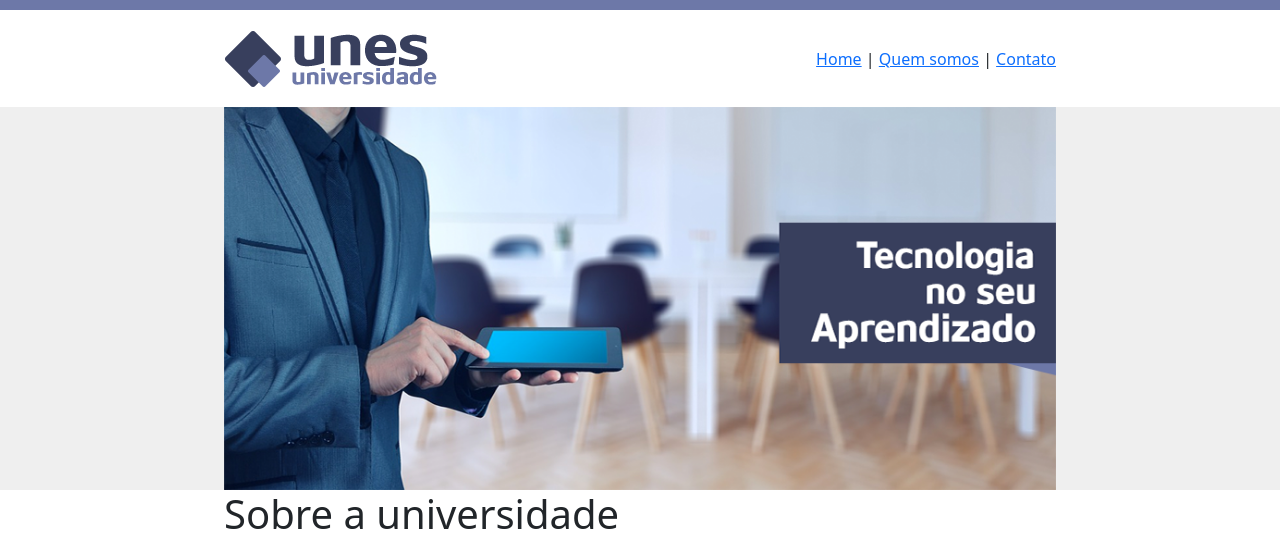
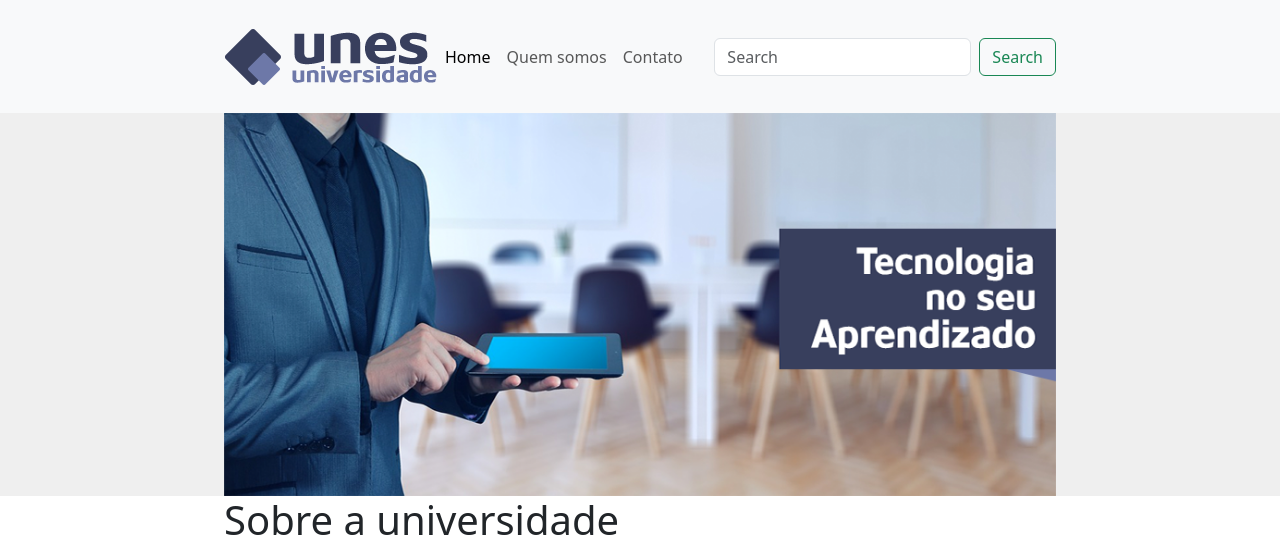
Before and after one commit to yrnThiago/Desafio_2, a Flask app: page /home in a window 1280 px wide. Shown: the top 546 px of the page. Run offline with Flask 3, Linux system fonts and the light colour scheme.

Commit message:
feat: add nav bootstrap component (2)

```diff
--- a/app/templates/base.html
+++ b/app/templates/base.html
@@ -10,18 +10,33 @@
     {% block head %}{% endblock %}
 </head>
 <body>
-    <div class="header__background__linha_azul"></div>
-    <header class="cabecalho">
-        <a href="{{ url_for('home.home') }}">
-            <img src="static/imagens/logo.png" alt="Logo da UNES"/>
-        </a>
-
-        <div class="cabecalho__menu">
-            <a class="cabecalho__menu__link" href="{{ url_for('home.home') }}">Home</a> |
-            <a class="cabecalho__menu__link" href="{{ url_for('quemsomos.quemsomos') }}">Quem somos</a> |
-            <a class="cabecalho__menu__link" href="{{ url_for('contato.contato') }}">Contato</a>
+    <nav class="navbar navbar-expand-lg bg-body-tertiary bg-primary">
+        <div class="cabecalho container-fluid">
+            <a href="{{ url_for('home.home') }}">
+                <img src="static/imagens/logo.png" alt="Logo da UNES"/>
+            </a>
+            <button class="navbar-toggler" type="button" data-bs-toggle="collapse" data-bs-target="#navbarSupportedContent" aria-controls="navbarSupportedContent" aria-expanded="false" aria-label="Toggle navigation">
+                <span class="navbar-toggler-icon"></span>
+            </button>
+            <div class="collapse navbar-collapse" id="navbarSupportedContent">
+                <ul class="navbar-nav me-auto mb-2 mb-lg-0">
+                    <li class="nav-item">
+                        <a class="nav-link active" aria-current="page" href="{{ url_for('home.home') }}">Home</a>
+                    </li>
+                    <li class="nav-item">
+                        <a class="nav-link" href="{{ url_for('quemsomos.quemsomos') }}">Quem somos</a>
+                    </li>
+                    <li class="nav-item">
+                        <a class="nav-link" href="{{ url_for('contato.contato') }}">Contato</a>
+                    </li>
+                </ul>
+                <form class="d-flex" role="search">
+                    <input class="form-control me-2" type="search" placeholder="Search" aria-label="Search">
+                    <button class="btn btn-outline-success" type="submit">Search</button>
+                </form>
+            </div>
         </div>
-    </header>
+    </nav>
     {% block body %}{% endblock %}
     <script src="https://cdn.jsdelivr.net/npm/bootstrap@5.3.2/dist/js/bootstrap.bundle.min.js" integrity="sha384-C6RzsynM9kWDrMNeT87bh95OGNyZPhcTNXj1NW7RuBCsyN/o0jlpcV8Qyq46cDfL" crossorigin="anonymous"></script>
 </body>
```
